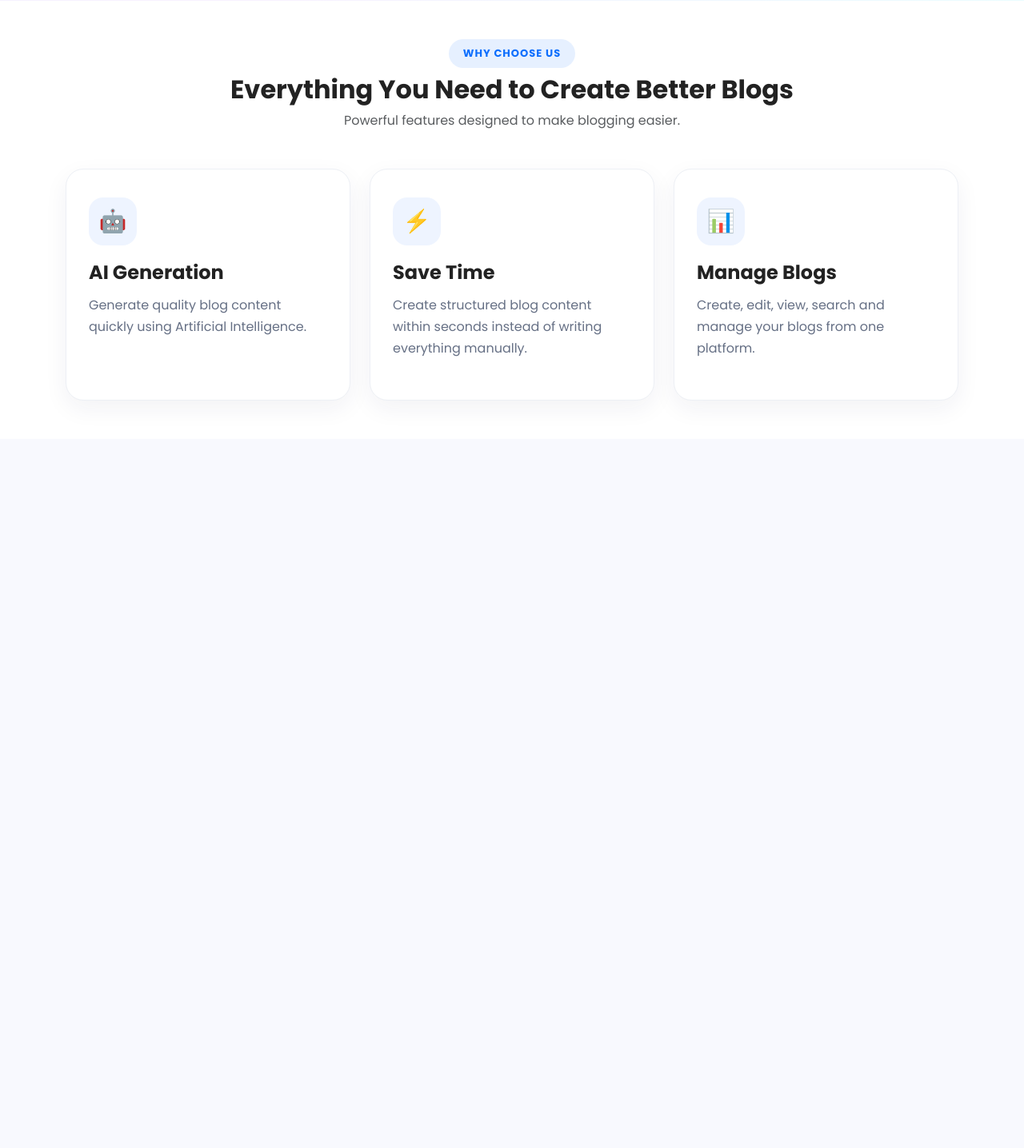
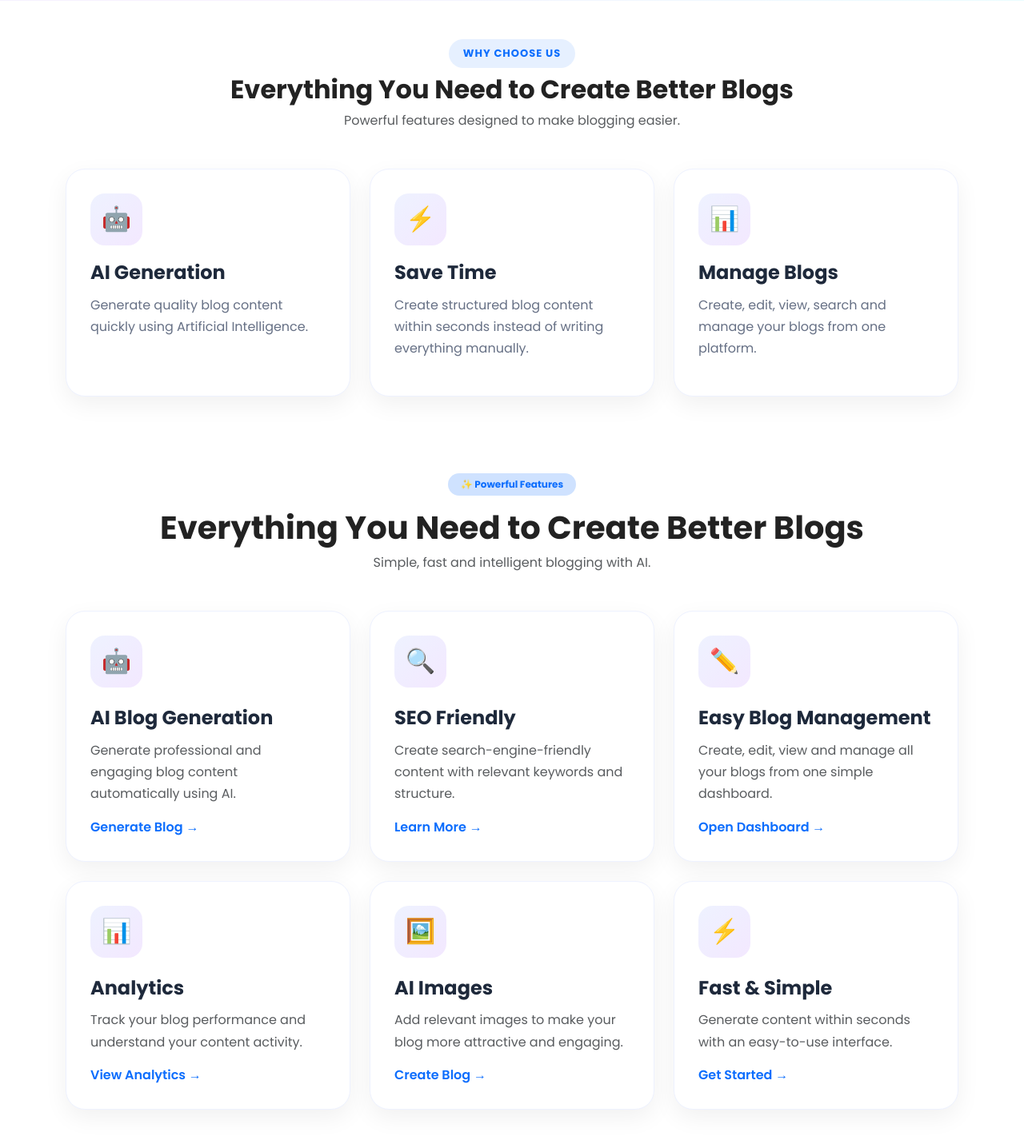
Before and after one commit to Snehal0227/AI-Blog-Generator, a Flask app: page / in a window 1280 px wide. Shown: the part 835-2271 px from the top of the page at 80% size. Before the commit the page ends 1281 px from the top, so only its background shows below. Run offline with Flask 3, Linux system fonts and the light colour scheme.

Commit message:
Prepare Project for deployment

```diff
--- a/static/CSS/style.css
+++ b/static/CSS/style.css
@@ -1483,3 +1483,56 @@ body {
 .sidebar li i {
     font-size: 20px;
 }
+
+/* =========================
+   FEATURES SECTION
+========================= */
+
+.features-section {
+    background: #ffffff;
+}
+
+.feature-card {
+    padding: 30px;
+    border-radius: 24px;
+    background: #ffffff;
+
+    border: 1px solid #eef2ff;
+
+    box-shadow: 0 10px 30px rgba(0, 0, 0, 0.06);
+
+    transition: all 0.35s ease;
+}
+
+.feature-card:hover {
+    transform: translateY(-8px);
+
+    box-shadow: 0 18px 40px rgba(37, 99, 235, 0.15);
+
+    border-color: #c7d2fe;
+}
+
+.feature-icon {
+    width: 65px;
+    height: 65px;
+
+    display: flex;
+    align-items: center;
+    justify-content: center;
+
+    border-radius: 18px;
+
+    background: linear-gradient(135deg,
+            #eef2ff,
+            #f3e8ff);
+
+    font-size: 30px;
+}
+
+.feature-card h4 {
+    color: #1e293b;
+}
+
+.feature-card p {
+    line-height: 1.7;
+}
--- a/templates/index.html
+++ b/templates/index.html
@@ -173,4 +173,202 @@
 
 </section>
 
+<!-- Features Section -->
+
+<section class="features-section py-5">
+
+    <div class="container">
+
+        <div class="text-center mb-5">
+
+            <span class="badge rounded-pill bg-primary-subtle text-primary px-3 py-2">
+                ✨ Powerful Features
+            </span>
+
+            <h2 class="fw-bold display-6 mt-3">
+                Everything You Need to Create Better Blogs
+            </h2>
+
+            <p class="text-muted">
+                Simple, fast and intelligent blogging with AI.
+            </p>
+
+        </div>
+
+
+        <div class="row g-4">
+
+            <!-- Card 1 -->
+
+            <div class="col-lg-4 col-md-6">
+
+                <div class="feature-card h-100">
+
+                    <div class="feature-icon">
+                        🤖
+                    </div>
+
+                    <h4 class="fw-bold mt-4">
+                        AI Blog Generation
+                    </h4>
+
+                    <p class="text-muted">
+                        Generate professional and engaging blog
+                        content automatically using AI.
+                    </p>
+
+                    <a href="/ai_generate" class="text-primary fw-semibold text-decoration-none">
+                        Generate Blog →
+                    </a>
+
+                </div>
+
+            </div>
+
+
+            <!-- Card 2 -->
+
+            <div class="col-lg-4 col-md-6">
+
+                <div class="feature-card h-100">
+
+                    <div class="feature-icon">
+                        🔍
+                    </div>
+
+                    <h4 class="fw-bold mt-4">
+                        SEO Friendly
+                    </h4>
+
+                    <p class="text-muted">
+                        Create search-engine-friendly content
+                        with relevant keywords and structure.
+                    </p>
+
+                    <a href="/features" class="text-primary fw-semibold text-decoration-none">
+                        Learn More →
+                    </a>
+
+                </div>
+
+            </div>
+
+
+            <!-- Card 3 -->
+
+            <div class="col-lg-4 col-md-6">
+
+                <div class="feature-card h-100">
+
+                    <div class="feature-icon">
+                        ✏️
+                    </div>
+
+                    <h4 class="fw-bold mt-4">
+                        Easy Blog Management
+                    </h4>
+
+                    <p class="text-muted">
+                        Create, edit, view and manage all your
+                        blogs from one simple dashboard.
+                    </p>
+
+                    <a href="/dashboard" class="text-primary fw-semibold text-decoration-none">
+                        Open Dashboard →
+                    </a>
+
+                </div>
+
+            </div>
+
+
+            <!-- Card 4 -->
+
+            <div class="col-lg-4 col-md-6">
+
+                <div class="feature-card h-100">
+
+                    <div class="feature-icon">
+                        📊
+                    </div>
+
+                    <h4 class="fw-bold mt-4">
+                        Analytics
+                    </h4>
+
+                    <p class="text-muted">
+                        Track your blog performance and
+                        understand your content activity.
+                    </p>
+
+                    <a href="/analytics" class="text-primary fw-semibold text-decoration-none">
+                        View Analytics →
+                    </a>
+
+                </div>
+
+            </div>
+
+
+            <!-- Card 5 -->
+
+            <div class="col-lg-4 col-md-6">
+
+                <div class="feature-card h-100">
+
+                    <div class="feature-icon">
+                        🖼️
+                    </div>
+
+                    <h4 class="fw-bold mt-4">
+                        AI Images
+                    </h4>
+
+                    <p class="text-muted">
+                        Add relevant images to make your blog
+                        more attractive and engaging.
+                    </p>
+
+                    <a href="/create_blog" class="text-primary fw-semibold text-decoration-none">
+                        Create Blog →
+                    </a>
+
+                </div>
+
+            </div>
+
+
+            <!-- Card 6 -->
+
+            <div class="col-lg-4 col-md-6">
+
+                <div class="feature-card h-100">
+
+                    <div class="feature-icon">
+                        ⚡
+                    </div>
+
+                    <h4 class="fw-bold mt-4">
+                        Fast & Simple
+                    </h4>
+
+                    <p class="text-muted">
+                        Generate content within seconds with
+                        an easy-to-use interface.
+                    </p>
+
+                    <a href="/register" class="text-primary fw-semibold text-decoration-none">
+                        Get Started →
+                    </a>
+
+                </div>
+
+            </div>
+
+        </div>
+
+    </div>
+
+</section>
+
 {% endblock %}
```
